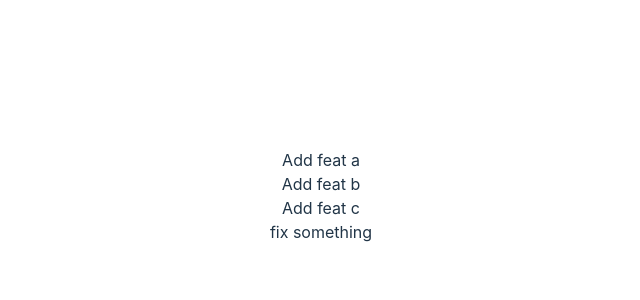
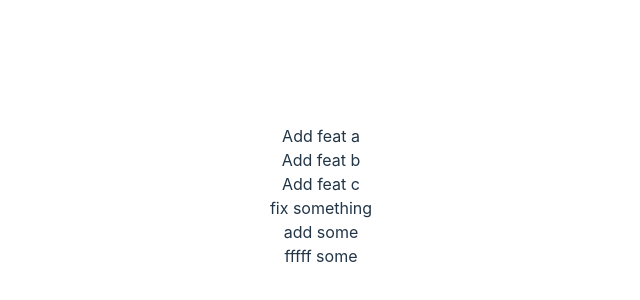
Before and after one commit to supakrit03/semantic-release-101, a React (Vite) app: page / in a window 1280 px wide. Shown: the part 204-504 px from the top of the page, without its empty margins (319-959 px from the left). Built offline with nearby package versions, Linux system fonts and the light colour scheme.

Commit message:
Feat/c (#19)
fix: this is squash commit

```diff
--- a/src/App.tsx
+++ b/src/App.tsx
@@ -7,6 +7,8 @@ function App() {
       <div>Add feat b</div>
       <div>Add feat c</div>
       <div>fix something</div>
+      <div>add some</div>
+      <div>fffff some</div>
     </>
   );
 }
```
